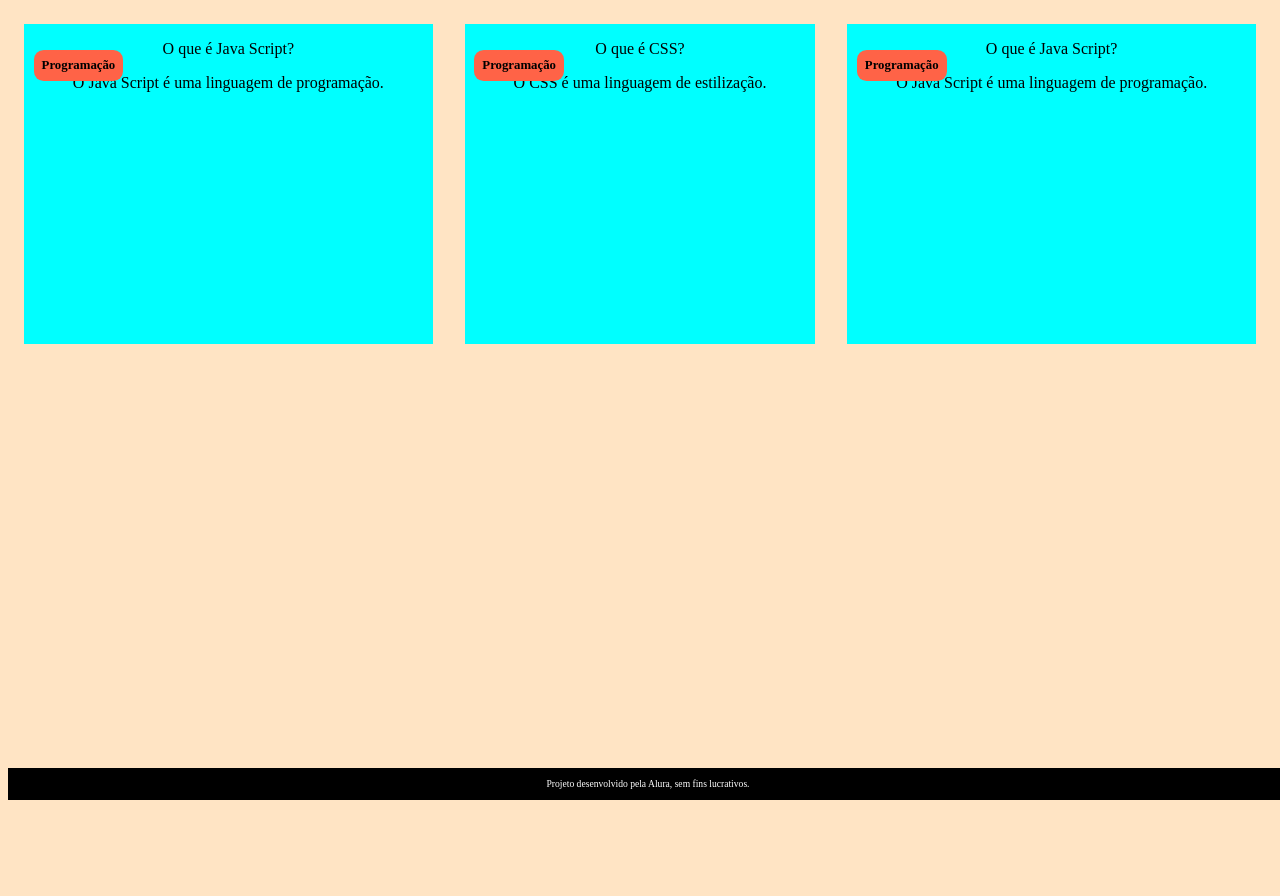
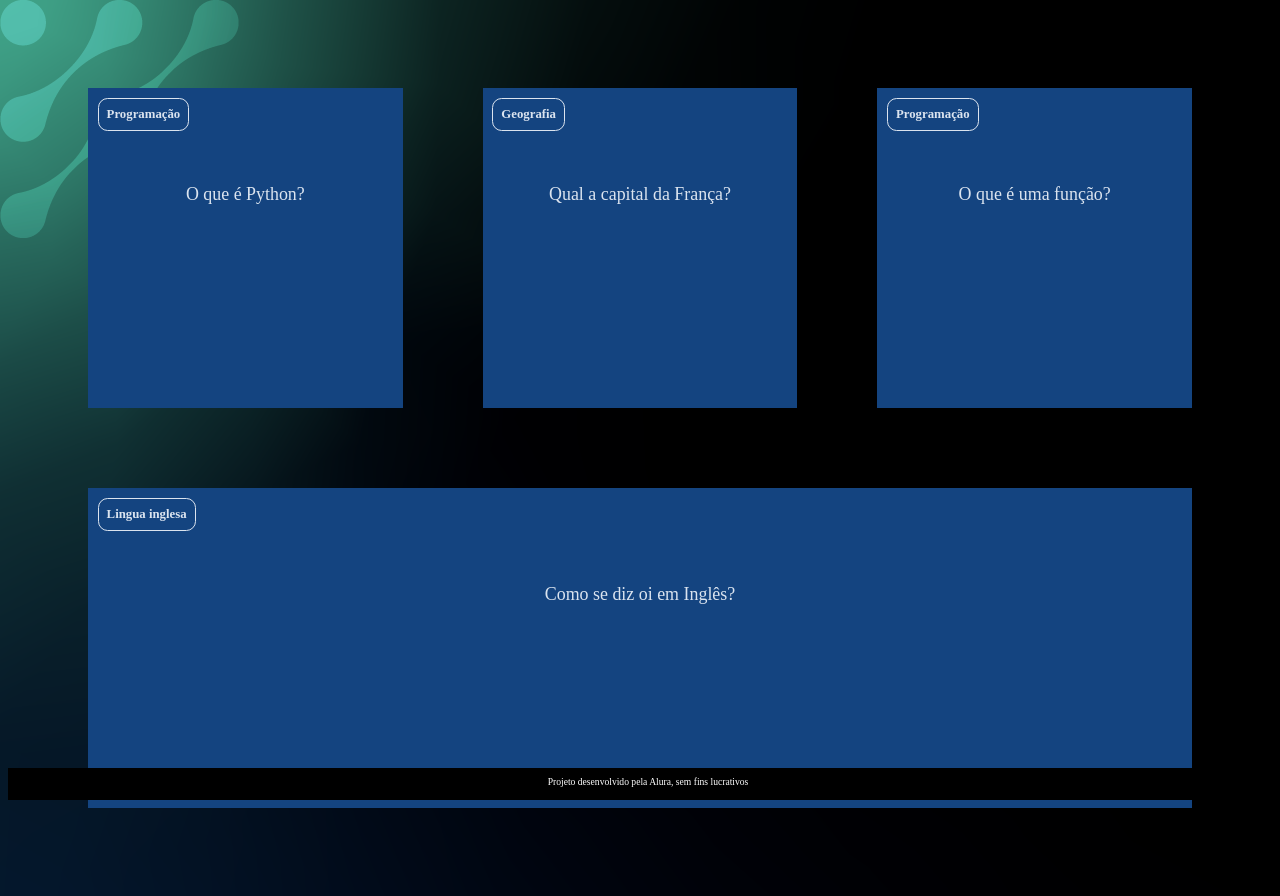
Before and after one commit to vitoria1002/vi, a plain HTML site: page vitoria/flashcard/index.html in a window 1280 px wide. Before the commit the page ends 800 px from the top, so only its background shows below. Drawn offline with Linux system fonts and the light colour scheme.

Commit message:
Add files via upload

```diff
--- /dev/null
+++ b/vitoria/flashcard/app.js
@@ -0,0 +1,29 @@
+function criaCartao(categoria, pergunta, resposta) {
+    let container = document.getElementById('container')
+    let cartao = document.createElement('article')
+    cartao.className = 'cartao'
+
+    cartao.innerHTML = `
+    <div class="cartao__conteudo">
+    <h3>${categoria}</h3>
+    <div class="cartao__conteudo__pergunta">
+        <p>${pergunta}</p>
+    </div>
+    <div class="cartao__conteudo__resposta">
+        <p>${resposta}</p>
+    </div>
+    </div>
+    `
+
+    let respostaEstaVisivel = false
+
+    function viraCartao() {
+        respostaEstaVisivel = !respostaEstaVisivel
+        cartao.classList.toggle('active', respostaEstaVisivel)
+    }
+    cartao.addEventListener('click', viraCartao)
+
+
+    container.appendChild(cartao)
+
+}
--- a/vitoria/flashcard/assets/style.css
+++ b/vitoria/flashcard/assets/style.css
@@ -1,46 +1,116 @@
+:root {
+    --text-color: #DBE4EF;
+    --card-front-color: #144480;
+    --card-back-color: #00F4BF;
+}
+
 body {
-    background-color: bisque;
+    background: url('img/bg-desktop.webp');
     font-family: Bai Jamjuree;
 }
 
 #container {
     display: flex;
+    flex-wrap: wrap;
+    justify-content: space-between;
+    padding: 4rem;
+    gap: 3rem;
 }
 
 .cartao {
     margin: 1rem 1rem;
-    background-color: aqua;
     height: 20rem;
     flex-grow: 1;
-    flex-basis: calc(33% -6rem);
+    flex-basis: calc(33% - 6rem);
 }
 
-.cartao_conteudo {
+.cartao__conteudo {
+    background-color: var(--card-front-color);
     text-align: center;
+    /* background-color: aquamarine; */
     height: 100%;
+    transform-style: preserve-3d;
+    transition: transform 300ms ease-in-out;
 }
 
-.cartao_conteudo h3 {
-    background-color: tomato;
+.cartao__conteudo h3 {
+    color: var(--text-color);
+    border: 1px solid var(--text-color);
     text-align: left;
     padding: 0.5rem;
     position: absolute;
     margin: 0.6rem;
     border-radius: 0.6rem;
     font-size: 1vw;
+    backface-visibility: hidden;
+}
+
+.cartao__conteudo p {
+    margin-top: 1rem;
+    padding: 2rem;
+    margin-top: 4rem;
+    font-size: 1.4vw;
+}
+
+.cartao__conteudo__pergunta p {
+    color: var(--text-color);
+    font-weight: 500;
+}
+
+.cartao__conteudo__resposta p {
+    color: var(--card-back-color);
+    font-weight: 700;
+}
+
+.cartao.active .cartao__conteudo {
+    transform: rotateY(180deg);
+}
+
+.cartao__conteudo__pergunta,
+.cartao__conteudo__resposta {
+    backface-visibility: hidden;
+    position: absolute;
+    height: 100%;
+    width: 100%;
+    box-sizing: border-box;
+}
+
+.cartao__conteudo__resposta {
+    transform: rotateY(180deg);
+    background-color: rgba(0, 244, 191, 0.2);
+    border: 4px solid var(--card-back-color);
 }
 
 footer {
     background-color: black;
     color: white;
-    bottom:0;
-    position:fixed;
-    width:100%;
-    height:2rem;
+    position: fixed;
+    bottom: 0;
+    width: 100%;
+    height: 2rem;
 }
 
-footer p{
+footer p {
     text-align: center;
     font-size: 0.6rem;
-    height:2rem;
+    margin-top: 0.5rem;
 }
+
+@media (max-width: 560px) {
+
+    body {
+        background: url('img/bg-mobile.webp'), no-repeat cover;
+    }
+
+    .cartao {
+        flex: 1 0 calc(100% - 1rem)
+    }
+
+    .cartao__conteudo h3 {
+        font-size: 3vw;
+    }
+
+    .cartao__conteudo p {
+        font-size: 3.8vw;
+    }
+}
--- a/vitoria/flashcard/index.html
+++ b/vitoria/flashcard/index.html
@@ -1,5 +1,5 @@
 <!DOCTYPE html>
-<html lang="en">
+<html lang="pt-br">
 <head>
     <meta charset="UTF-8">
     <meta name="viewport" content="width=device-width, initial-scale=1.0">
@@ -9,49 +9,23 @@
 <body>
     <main>
         <section id="container">
-            <article class="cartao">
-                <div class="cartao_conteudo">
-                    <h3> Programação </h3>
-                    <div class="cartao_conteudo_pergunta">
-                        <p>O que é Java Script?</p>
+            <!-- <article class="cartao">
+                <div class="cartao__conteudo">
+                    <h3>Programação</h3>
+                    <div class="cartao__conteudo__pergunta">
+                        <p>O que é JavaScript?</p>
                     </div>
-                    <div class="cartao_conteudo_resposta">
-                        <p>O Java Script é uma linguagem de programação.</p>
+                    <div class="cartao__conteudo__resposta">
+                        <p>O JavaScript é uma linguagem de programação</p>
                     </div>
                 </div>
-            </article>
-
-            <article class="cartao">
-                <div class="cartao_conteudo">
-                    <h3> Programação </h3>
-                    <div class="cartao_conteudo_pergunta">
-                        <p>O que é CSS?</p>
-                    </div>
-                    <div class="cartao_conteudo_resposta">
-                        <p>O CSS é uma linguagem de estilização.</p>
-                    </div>
-                </div>
-            </article>
-
-            <article class="cartao">
-                <div class="cartao_conteudo">
-                    <h3> Programação </h3>
-                    <div class="cartao_conteudo_pergunta">
-                        <p>O que é Java Script?</p>
-                    </div>
-                    <div class="cartao_conteudo_resposta">
-                        <p>O Java Script é uma linguagem de programação.</p>
-                    </div>
-                </div>
-            </article>
+            </article> -->
         </section>
     </main>
-
     <footer>
-        <p>
-            Projeto desenvolvido pela Alura, sem fins lucrativos.
-        </p>
+        <p>Projeto desenvolvido pela Alura, sem fins lucrativos</p>
     </footer>
-
+    <script src="app.js"></script>
+    <script src="perguntas.js"></script>
 </body>
 </html>
--- /dev/null
+++ b/vitoria/flashcard/perguntas.js
@@ -0,0 +1,23 @@
+criaCartao(
+    'Programação',
+    'O que é Python?',
+    'O Python é uma linguagem de programação'
+)
+
+criaCartao(
+    'Geografia',
+    'Qual a capital da França?',
+    'A capital da França é Paris'
+)
+
+criaCartao(
+    'Programação',
+    'O que é uma função?',
+    'Uma função é um bloco de código que executa alguma tarefa'
+)
+
+criaCartao(
+    'Lingua inglesa',
+    'Como se diz oi em Inglês?',
+    'Oi em ingles é HI (RAI)'
+)
```
Also changed, not shown: vitoria/flashcard/assets/img/bg-desktop.webp (added), vitoria/flashcard/assets/img/bg-mobile.webp (added), vitoria/flashcard/assets/img/bg-tablet.webp (added).
